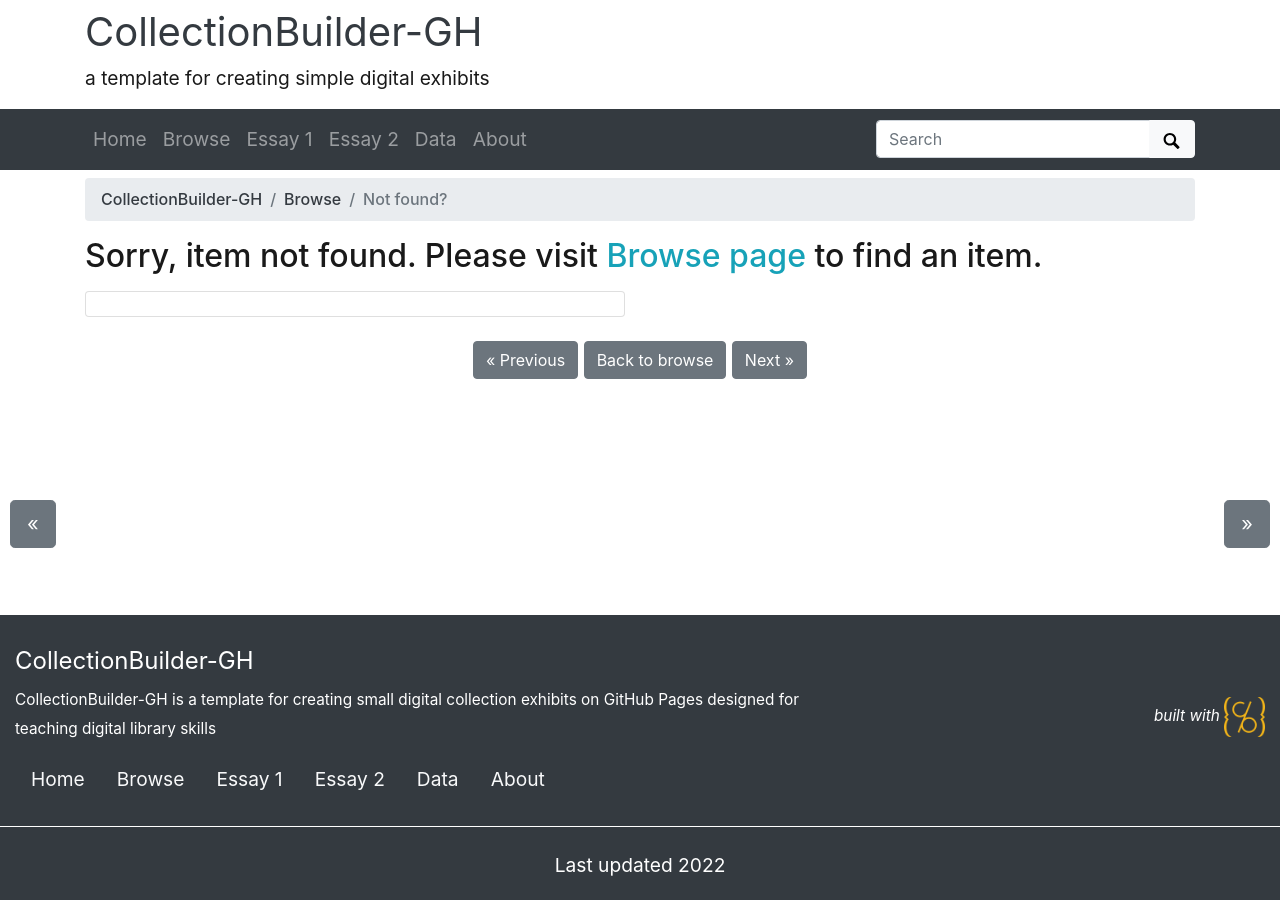
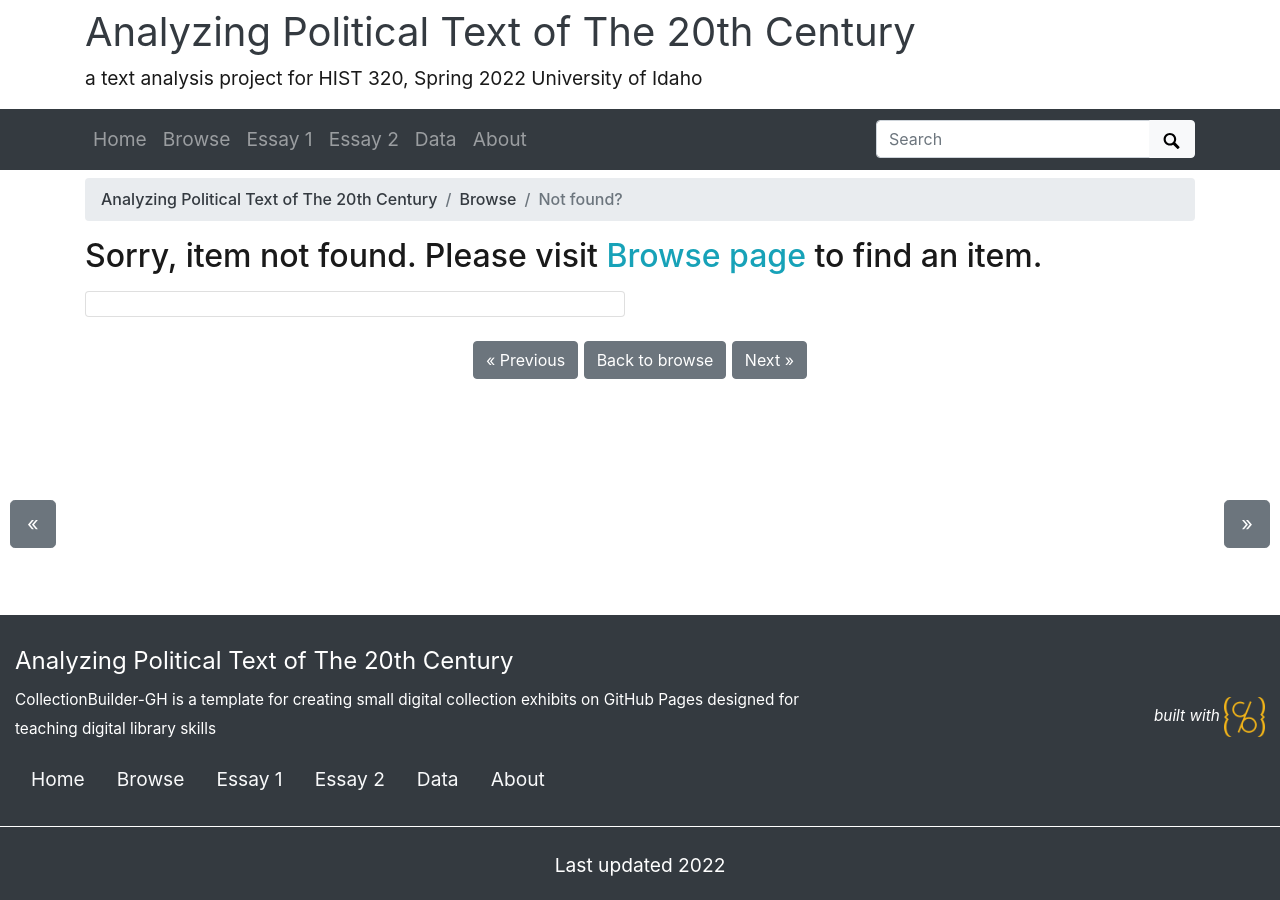
Before and after one commit to learn-static/text-analysis, a Jekyll site: the page built from pages/item.md, in a window 1280 px wide. Built offline with Jekyll 4.4.1, drawn with Linux system fonts in a browser that asks for light colours.

Commit message:
site title

```diff
--- a/_config.yml
+++ b/_config.yml
@@ -14,20 +14,20 @@
 # on GitHub Pages it is your github repository's name prefixed with a /
 #baseurl: /collectionbuilder-gh
 # location of code, the full url to your github repository
-source-code: https://github.com/CollectionBuilder/collectionbuilder-gh
+source-code: https://github.com/learn-static/text-analysis
 
 ##########
 # SITE SETTINGS
 #
 # title of site appears in banner
-title: CollectionBuilder-GH
+title: Analyzing Political Text of The 20th Century
 # tagline, a short phrase that will appear throughout the site in the top banner
-tagline: a template for creating simple digital exhibits
+tagline: a text analysis project for HIST 320, Spring 2022 University of Idaho
 # description appears in meta tags and other locations
 # this description might appear in search result lists, keep around 160 characters max
 description: "CollectionBuilder-GH is a template for creating small digital collection exhibits on GitHub Pages designed for teaching digital library skills"
 # creator of the digital collection, to appear in meta tags; we typically use our GitHub usernames but feel free to just use your name
-author: CollectionBuilder
+author: owikle
 
 ##########
 # COLLECTION SETTINGS
```
